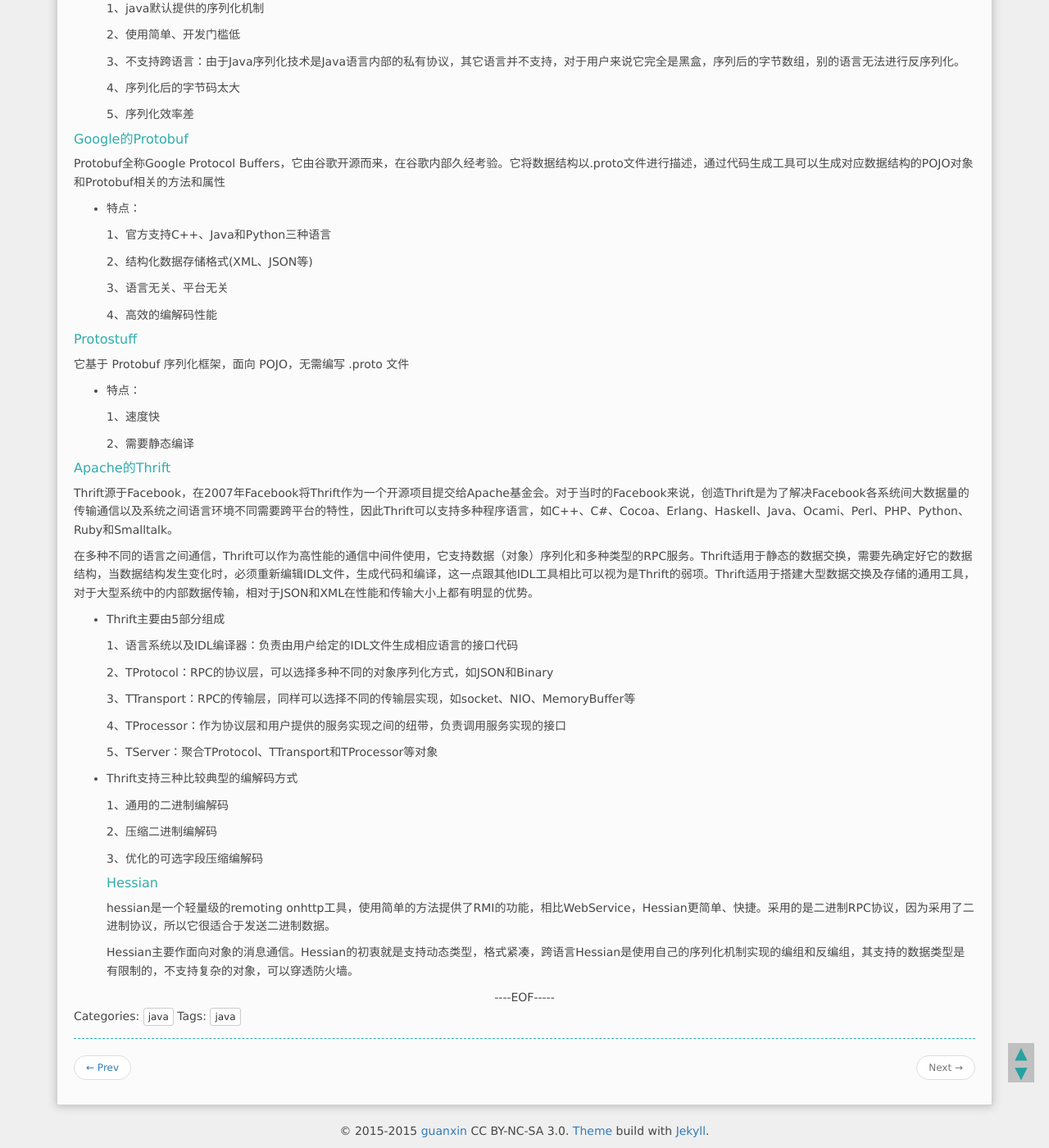
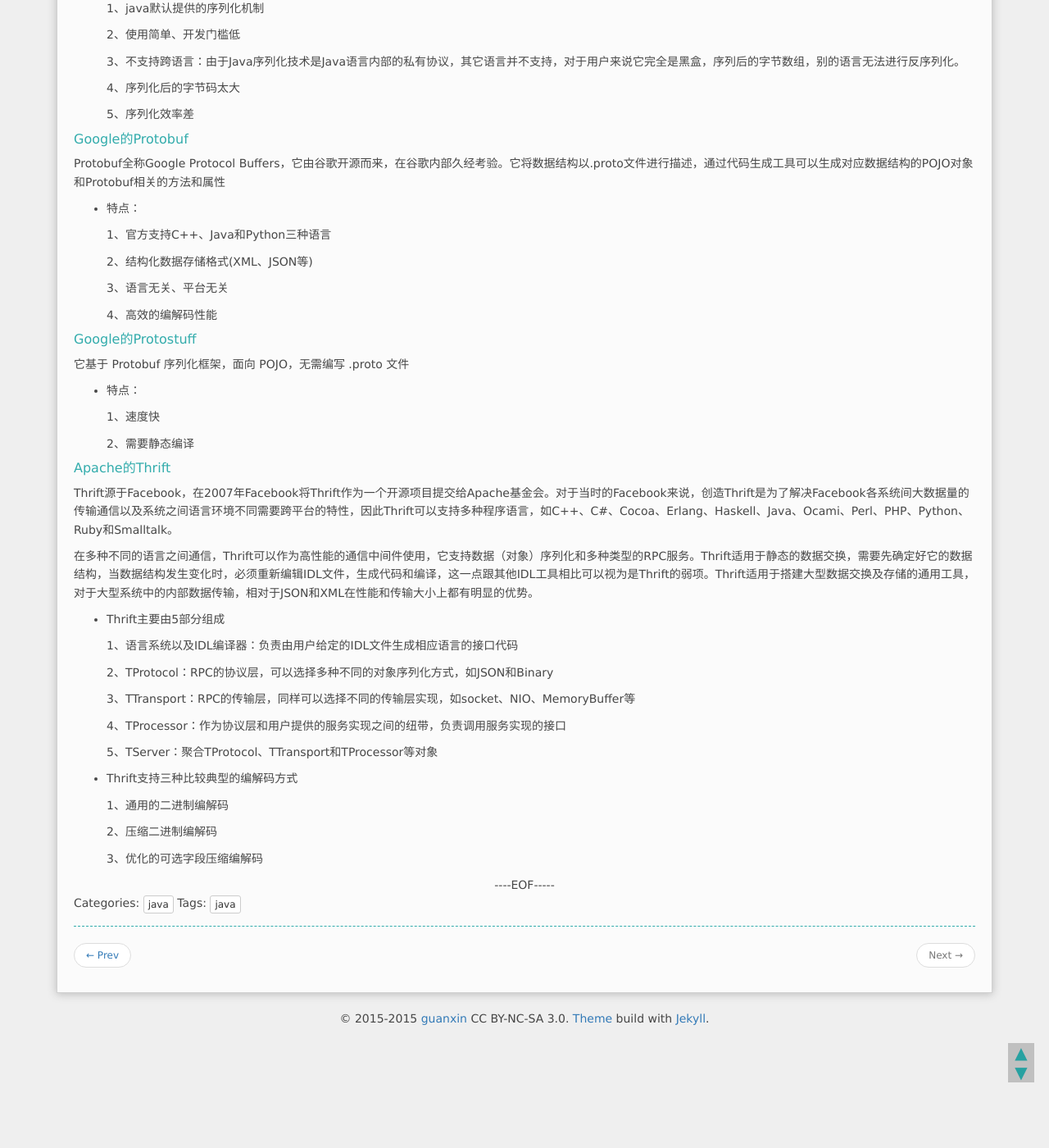
Before and after one commit to jackzhao29/jackzhao29.github.com, a Jekyll site: the page built from _posts/2015-06-30-编解码技术及序列化框架介绍.md, in a window 1280 px wide and 1400 px high, scrolled down 497 px. Shown: the whole window at 82% size. Built offline with Jekyll 4.4.1, drawn with Linux system fonts in a browser that asks for light colours; Markdown is read by kramdown in place of the engine named in the settings; comment, search, counter and statistics services are not loaded.

Commit message:
add blog

```diff
--- a/_posts/2015-06-30-编解码技术及序列化框架介绍.md
+++ b/_posts/2015-06-30-编解码技术及序列化框架介绍.md
@@ -42,7 +42,7 @@
 
   4、高效的编解码性能
 
-#### Protostuff
+#### Google的Protostuff
 它基于 Protobuf 序列化框架，面向 POJO，无需编写 .proto 文件
 
 * 特点：
@@ -76,7 +76,3 @@
    2、压缩二进制编解码
 
    3、优化的可选字段压缩编解码
-#### Hessian
-   hessian是一个轻量级的remoting onhttp工具，使用简单的方法提供了RMI的功能，相比WebService，Hessian更简单、快捷。采用的是二进制RPC协议，因为采用了二进制协议，所以它很适合于发送二进制数据。
-
-   Hessian主要作面向对象的消息通信。Hessian的初衷就是支持动态类型，格式紧凑，跨语言Hessian是使用自己的序列化机制实现的编组和反编组，其支持的数据类型是有限制的，不支持复杂的对象，可以穿透防火墙。
```
